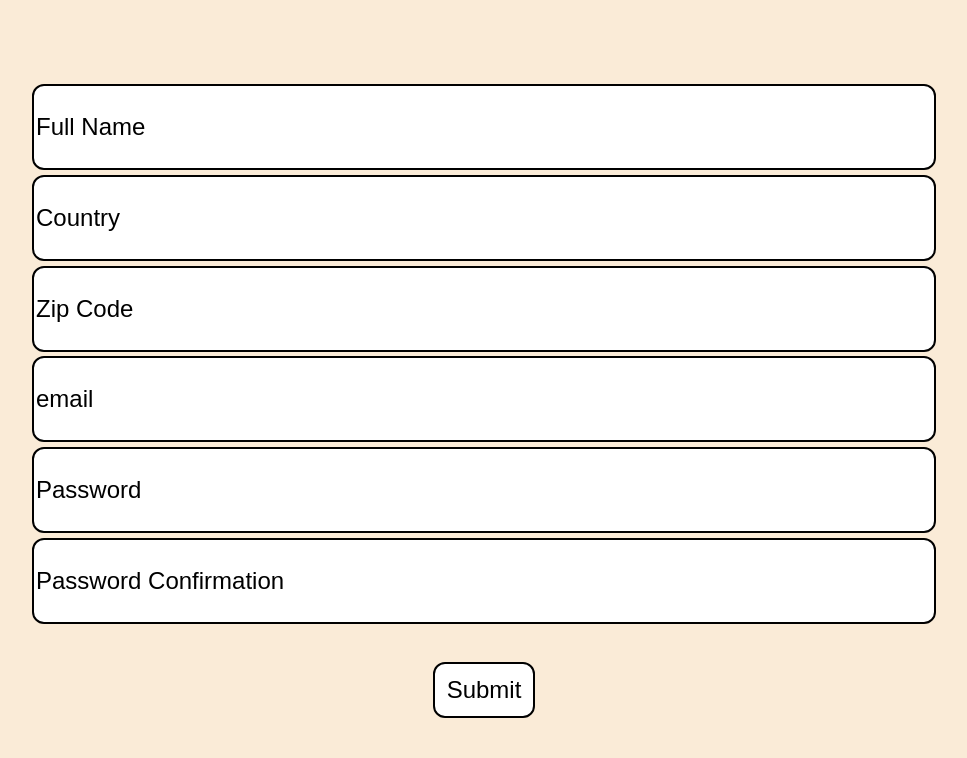
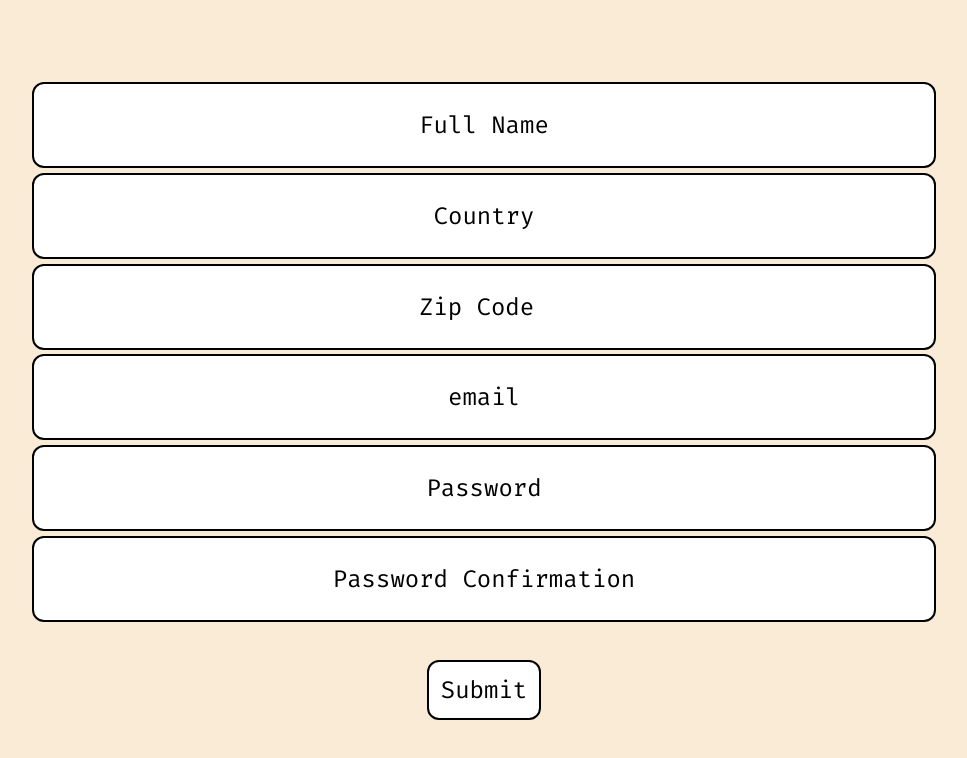
Before and after one commit to MohamedBechirMejri/theodinproject-forms, a website built with webpack: page src/template.html in a window 1280 px wide. Shown: the whole page, without its empty margins (156-1123 px from the left). Built offline with nearby package versions, Linux system fonts and the light colour scheme.

Commit message:
use fira code

```diff
--- a/src/main.scss
+++ b/src/main.scss
@@ -1,5 +1,12 @@
 @use './styles/colors';
 @use './styles/mixins';
+
+@import url(https://fonts.googleapis.com/css2?family=Fira+Code:wght@100;200;300;400;500;600;700&display=swap);
+
+* {
+  text-align: center;
+  font-family: 'Fira Code', monospace;
+}
 
 body {
   margin: 0;
```
Lines whose indentation alone changed are shown as unchanged.
